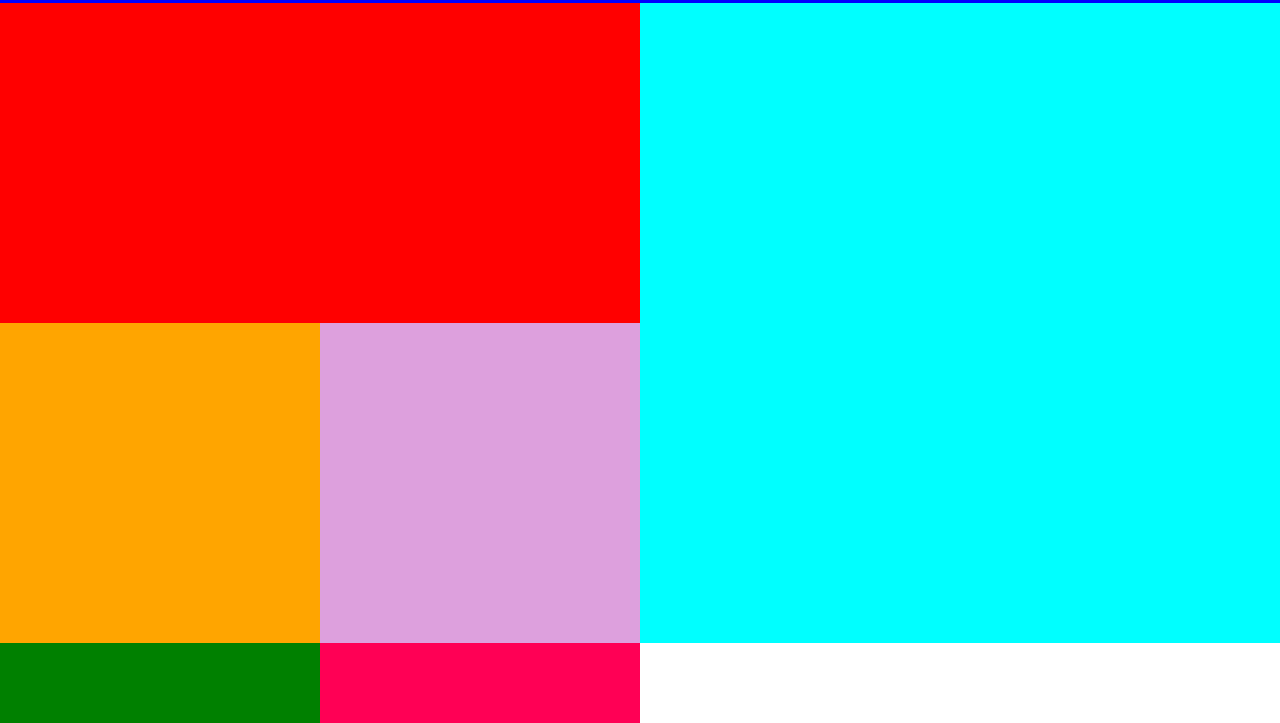
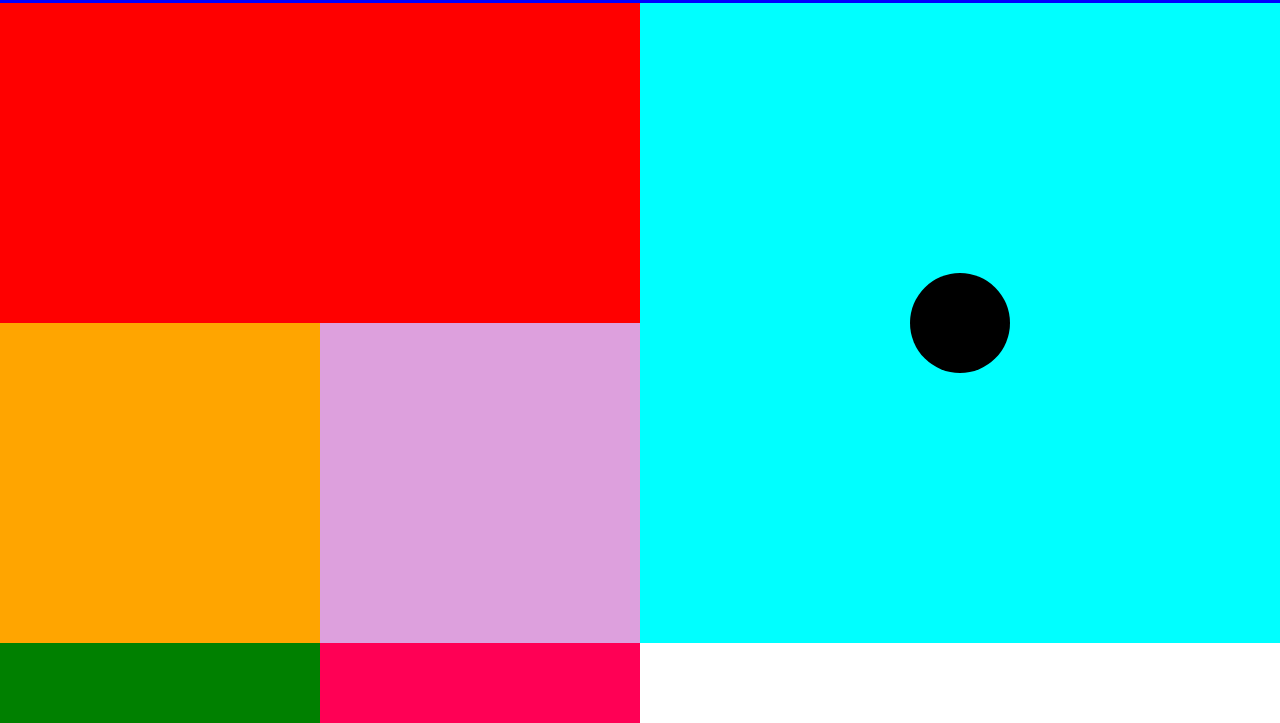
Before and after one commit to ktywelch/layout_template, a plain HTML site: page index.html in a window 1280 px wide. Shown: the part 77-800 px from the top of the page. Drawn offline with Linux system fonts and the light colour scheme.

Commit message:
fixed the center so it works

```diff
--- a/assets/style.css
+++ b/assets/style.css
@@ -7,7 +7,7 @@ nav {
     position: absolute;
     top: 50%;
     right: 20px;
-    transform: translate(0%, -50%)
+    transform: translate(0%, -50%);
 }
 
 .nav-links li{
@@ -51,8 +51,9 @@ float: left;
     left: 50%;
     transform: translate(-50%,-50%);
     background-color: black;
-    height: 100x;
-    width: 10x;
+    height: 100px;
+    width: 100px;
+    border-radius: 50%;
 }
 
 .left,
--- a/index.html
+++ b/index.html
@@ -19,7 +19,7 @@
 
     <main class="clearfix">
 
-        <aside class="left">
+       <aside class="left">
             <div class="top clearix"></div>
             <div class="grid1"></div>
             <div class="grid2"></div>
@@ -27,11 +27,11 @@
             <div class="grid4"></div>
         </aside>
 
+
         <aside class="right">
           <div class="center"></div>
         </aside>
     </main>
 
-    <footer></footer>
   </body>
 </html>
```
